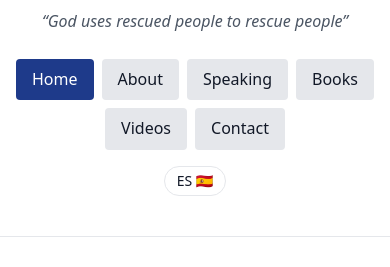
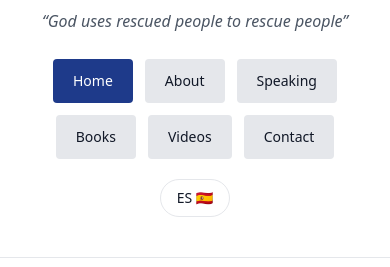
Before and after one commit to klfministries/klf-ministries-website, a Next.js app: page /en in a window 390 px wide. Shown: the part 219-486 px from the top of the page. Built offline with nearby package versions, Linux system fonts and the light colour scheme.

Commit message:
Improve mobile navigation spacing and tap targets

```diff
--- a/app/components/Nav.jsx
+++ b/app/components/Nav.jsx
@@ -10,16 +10,16 @@ export default function Nav({ lang }) {
   const switchedPath = pathname.replace(`/${lang}`, `/${switchLang}`);
 
   const linkClass = (path) =>
-    `px-4 py-2 rounded ${
+    `px-5 py-3 rounded text-sm md:text-base ${
       pathname === `${base}${path}`
         ? "bg-blue-900 text-white"
         : "bg-gray-200 hover:bg-gray-300"
     }`;
 
   return (
-    <div className="flex flex-col items-center gap-4 mt-6">
+    <div className="flex flex-col items-center gap-5 mt-6">
       {/* NAV LINKS */}
-      <nav className="flex flex-wrap justify-center gap-2">
+      <nav className="flex flex-wrap justify-center gap-3 px-4">
         <Link href={base} className={linkClass("")}>
           {lang === "es" ? "Inicio" : "Home"}
         </Link>
@@ -43,7 +43,7 @@ export default function Nav({ lang }) {
       {/* LANGUAGE SWITCHER BADGE */}
       <Link
         href={switchedPath}
-        className="text-sm px-3 py-1 border rounded-full hover:bg-gray-100"
+        className="text-sm px-4 py-2 border rounded-full hover:bg-gray-100"
       >
         {lang === "en" ? "ES 🇪🇸" : "EN 🇺🇸"}
       </Link>
```
